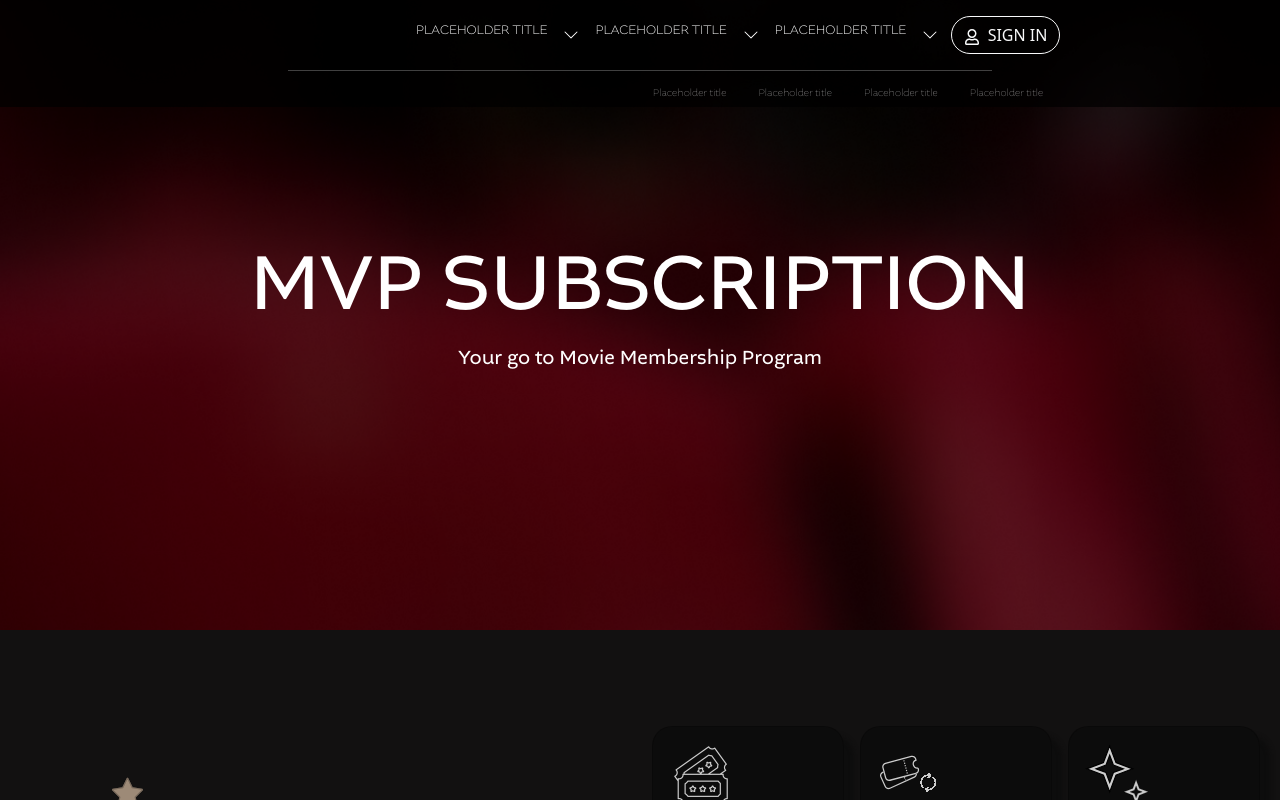
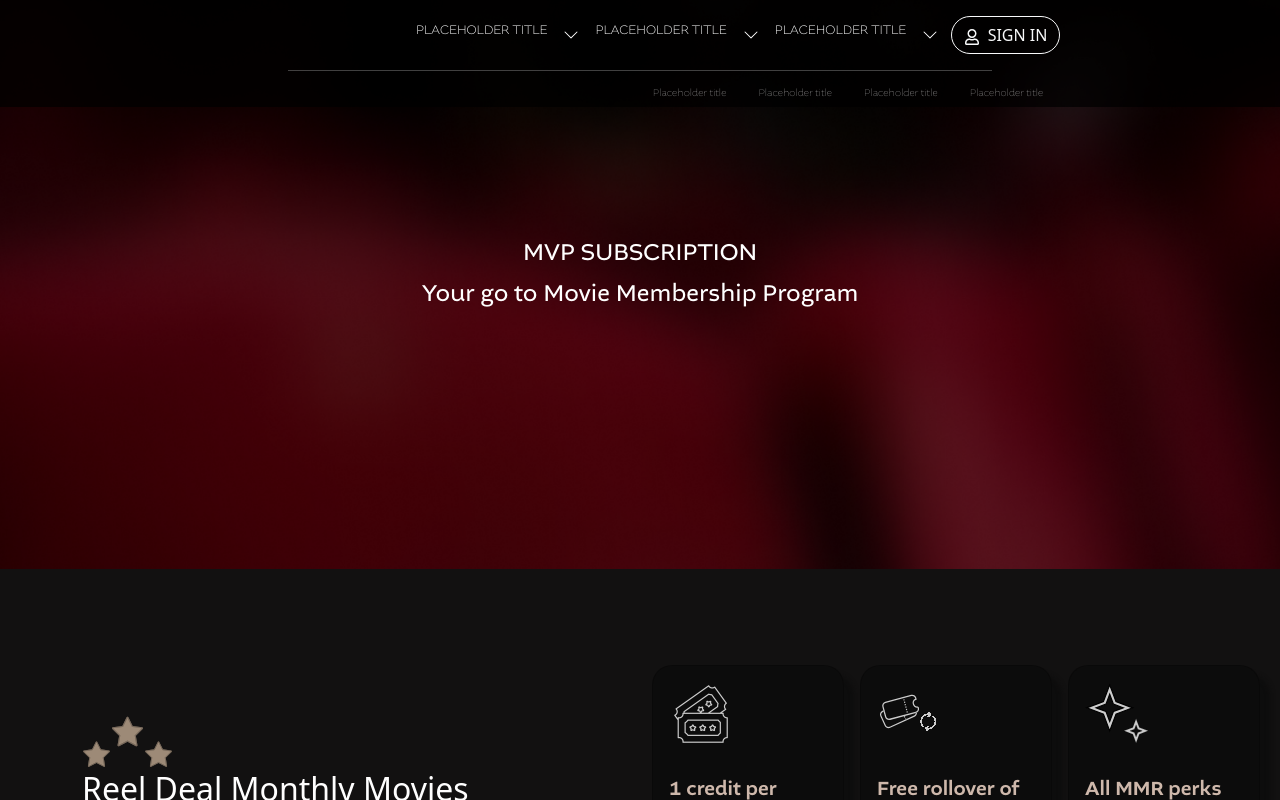
Before and after one commit to Kuladeepjayker/Assignment_Flux, a React (Create React App) app: page / in a window 1280 px wide. Shown: the top 800 px of the page. Built offline with nearby package versions, Linux system fonts and the light colour scheme.

Commit message:
Update hero.css
Added CSS

```diff
--- a/src/styles/hero.css
+++ b/src/styles/hero.css
@@ -17,6 +17,16 @@
     font-size: normal;
     color: white;
   }
+
+/* Media Query for Mobile (max-width: 390px) */
+@media (max-width: 1480px) {
+  .display-1, .lead {
+    font-family: 'Altivo', sans-serif;
+    font-weight: normal;
+    font-size: x-large;
+    color: white;
+  }
+}
 
 /* Media Query for Mobile (max-width: 390px) */
 @media (max-width: 390px) {
```
